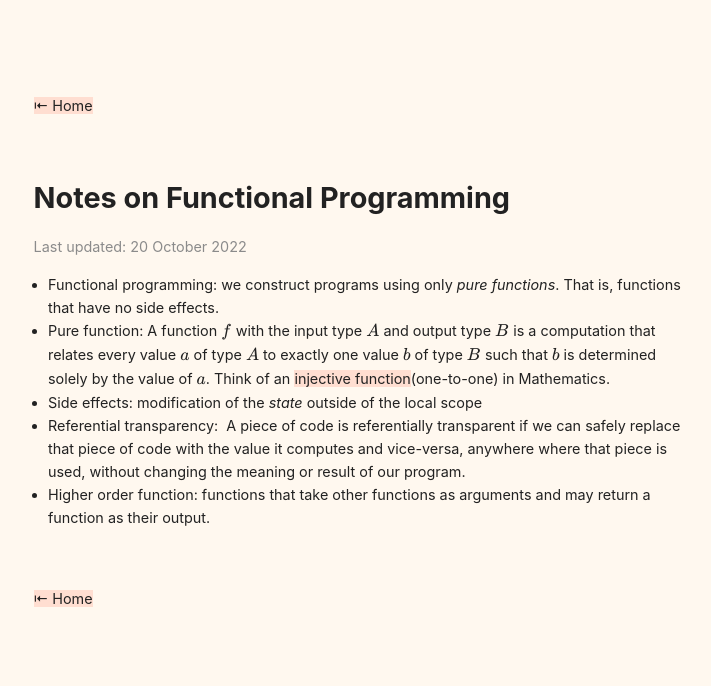
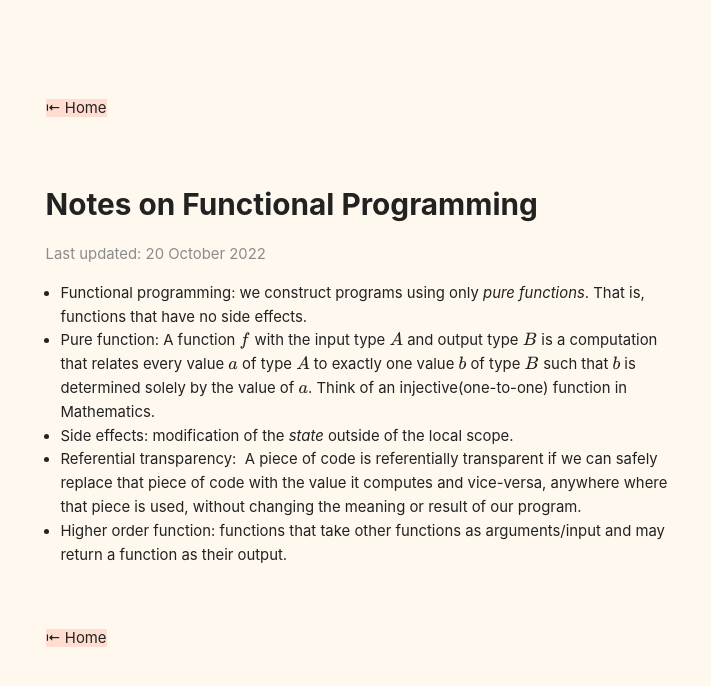
Before and after one commit to anshulxyz/anshulxyz.github.io, a Jekyll site: the page built from _posts/2022-10-20-fp.md, in a window 1280 px wide. Shown: the top 686 px of the page, without its empty margins (274-985 px from the left). Built offline with Jekyll 4.4.1, drawn with Linux system fonts in a browser that asks for light colours; nearby versions of some CDN libraries; a style sheet for code colours, icons or effects is not loaded.

Commit message:
Update font-size

```diff
--- a/_includes/head.html
+++ b/_includes/head.html
@@ -31,9 +31,11 @@
 
   {% if page.syntax %}
   <!-- highlight.js -->
-  <link rel="stylesheet" href="https://unpkg.com/@highlightjs/cdn-assets@11.5.1/styles/base16/equilibrium-light.min.css">
-  <script src="https://unpkg.com/@highlightjs/cdn-assets@11.5.1/highlight.min.js"></script>
-  <script>hljs.initHighlightingOnLoad();</script>
+  <link rel="stylesheet" href="https://unpkg.com/@highlightjs/cdn-assets@11.6.0/styles/base16/equilibrium-light.min.css">
+  <script src="https://unpkg.com/@highlightjs/cdn-assets@11.6.0/highlight.min.js"></script>
+  <!--load additional languages-->
+  <script src="https://cdnjs.cloudflare.com/ajax/libs/highlight.js/11.6.0/languages/scala.min.js"></script>
+  <script>hljs.highlightAll();</script>
   {% endif %}
 
 </head>
--- a/_posts/2022-10-20-fp.md
+++ b/_posts/2022-10-20-fp.md
@@ -6,13 +6,23 @@ author: Anshul Chauhan
 Description: "My notes on Functional Programming through Scala"
 katex: True
 syntax: True
+tags: scala functional
 ---
 
 Last updated: 20 October 2022
 {:.muted}
 
-- Functional programming: we construct programs using only _pure functions_. That is, functions that have no side effects.
-- Pure function: A function $$f$$ with the input type $$A$$ and output type $$B$$ is a computation that relates every value $$a$$ of type $$A$$ to exactly one value $$b$$ of type $$B$$ such that $$b$$ is determined solely by the value of $$a$$. Think of an [injective function](https://en.wikipedia.org/wiki/Injective_function)(one-to-one) in Mathematics.
-- Side effects: modification of the _state_ outside of the local scope
-- Referential transparency:  A piece of code is referentially transparent if we can safely replace that piece of code with the value it computes and vice-versa, anywhere where that piece is used, without changing the meaning or result of our program.
-- Higher order function: functions that take other functions as arguments and may return a function as their output.
+- Functional programming: we construct programs using only _pure functions_.
+  That is, functions that have no side effects.
+- Pure function: A function $$f$$ with the input type $$A$$ and output type
+  $$B$$ is a computation that relates every value $$a$$ of type $$A$$ to
+  exactly one value $$b$$ of type $$B$$ such that $$b$$ is determined solely by
+  the value of $$a$$. Think of an injective(one-to-one) function in
+  Mathematics.
+- Side effects: modification of the _state_ outside of the local scope.
+- Referential transparency:  A piece of code is referentially transparent if we
+  can safely replace that piece of code with the value it computes and
+  vice-versa, anywhere where that piece is used, without changing the meaning
+  or result of our program.
+- Higher order function: functions that take other functions as arguments/input
+  and may return a function as their output.
--- a/_sass/main.scss
+++ b/_sass/main.scss
@@ -8,12 +8,12 @@ Serif, Times, Source Serif Pro, serif, Apple Color Emoji, Segoe UI Emoji, Segoe
 UI Symbol;
 
 html {
-  max-width: 75ch;
+  max-width: 70ch;
   padding: 3em 1em;
   margin: auto;
   line-height: 1.6;
   font-family: $sans-serif;
-  font-size: calc(1em * 0.9);
+  font-size: calc(1em * 0.93);
   background-color: $color-amber-1;
   color: $color-gray-6;
 }
@@ -38,7 +38,7 @@ a {
 a:hover,
 a:focus {
   text-decoration: none;
-  background: lighten($color-orange-3, 30%);
+  background: darken($color-orange-2, 8%);
 }
 
 hr {
```
Also changed, not shown: index.md (+3 -3 lines).
